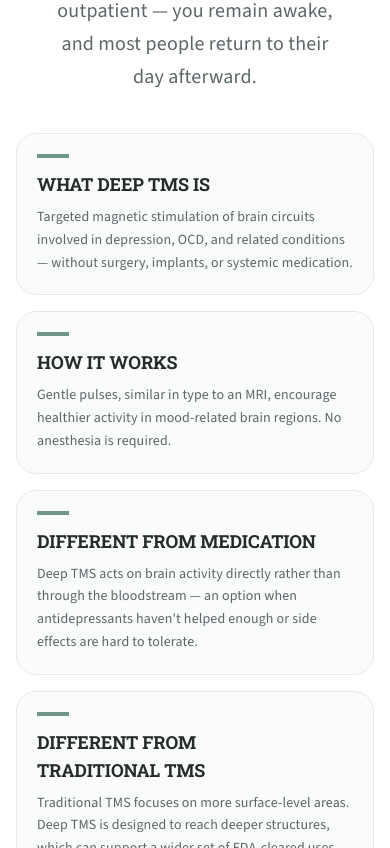
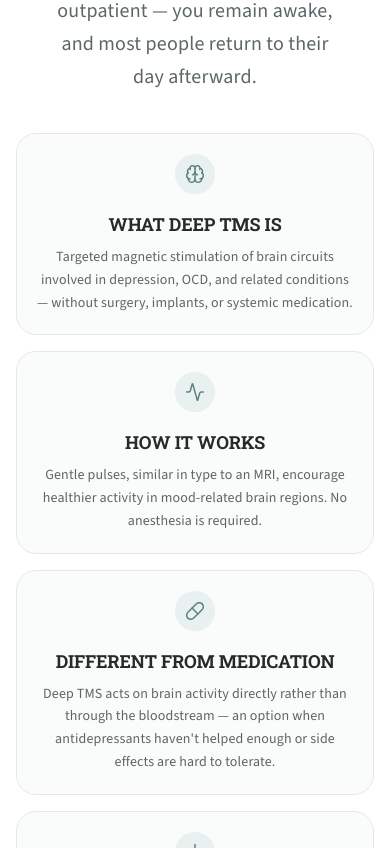
Before and after one commit to farahzahirdev/badlands-tms, a Next.js app: page / in a window 390 px wide. Shown: the part 9996-10844 px from the top of the page. Built offline with nearby package versions, Linux system fonts and the light colour scheme; a web font is replaced by a local one.

Commit message:
chore:add suitable icons on cards

```diff
--- a/src/components/Benefits.tsx
+++ b/src/components/Benefits.tsx
@@ -1,5 +1,23 @@
+import {
+  Brain,
+  Layers,
+  Cpu,
+  Pill,
+  Users,
+  ShieldCheck,
+  type LucideIcon,
+} from "lucide-react";
 import { copy } from "@/content/copy";
 import { Button } from "./Button";
+
+const benefitIcons: LucideIcon[] = [
+  Brain,
+  Layers,
+  Cpu,
+  Pill,
+  Users,
+  ShieldCheck,
+];
 
 export function Benefits() {
   return (
@@ -13,17 +31,22 @@ export function Benefits() {
         </div>
 
         <div className="mt-12 grid gap-5 sm:grid-cols-2 lg:mt-14 lg:grid-cols-3">
-          {copy.benefits.items.map((item, i) => (
+          {copy.benefits.items.map((item, i) => {
+            const Icon = benefitIcons[i] ?? Brain;
+            return (
               <article
                 key={item.title}
-              className="bl-fade-up rounded-card border border-bl-sage/15 bg-white p-6 shadow-soft"
+                className="bl-fade-up rounded-card border border-bl-sage/15 bg-white p-6 text-center shadow-soft sm:text-left"
                 style={{ animationDelay: `${i * 60}ms` }}
               >
-              <div className="mb-3 h-1 w-8 bg-bl-sage" aria-hidden />
+                <span className="mb-4 inline-flex h-10 w-10 items-center justify-center rounded-full bg-bl-sage-light text-bl-sage-deep">
+                  <Icon className="h-5 w-5" aria-hidden strokeWidth={1.75} />
+                </span>
                 <h3 className="text-lg text-bl-sage-deep">{item.title}</h3>
                 <p className="mt-2 text-sm leading-relaxed text-bl-slate">{item.body}</p>
               </article>
-          ))}
+            );
+          })}
         </div>
 
         <p className="text-small mx-auto mt-8 max-w-2xl text-center text-bl-slate/80">
--- a/src/components/WhatIsTms.tsx
+++ b/src/components/WhatIsTms.tsx
@@ -1,7 +1,16 @@
-import { Check } from "lucide-react";
+import {
+  Activity,
+  ArrowDownToLine,
+  Brain,
+  Check,
+  Pill,
+  type LucideIcon,
+} from "lucide-react";
 import { copy } from "@/content/copy";
 import { site } from "@/content/site";
 import { Button } from "./Button";
+
+const topicIcons: LucideIcon[] = [Brain, Activity, Pill, ArrowDownToLine];
 
 export function WhatIsTms() {
   return (
@@ -16,17 +25,22 @@ export function WhatIsTms() {
         </div>
 
         <div className="mt-10 grid gap-4 sm:grid-cols-2 lg:mt-12">
-          {copy.whatIsTms.topics.map((topic, i) => (
+          {copy.whatIsTms.topics.map((topic, i) => {
+            const Icon = topicIcons[i] ?? Brain;
+            return (
               <article
                 key={topic.title}
-              className="bl-fade-up rounded-card border border-bl-charcoal/8 bg-bl-mist/50 p-5 sm:p-6"
+                className="bl-fade-up rounded-card border border-bl-charcoal/8 bg-bl-mist/50 p-5 text-center sm:p-6 sm:text-left"
                 style={{ animationDelay: `${i * 60}ms` }}
               >
-              <div className="mb-3 h-1 w-8 bg-bl-sage" aria-hidden />
+                <span className="mb-4 inline-flex h-10 w-10 items-center justify-center rounded-full bg-bl-sage-light text-bl-sage-deep">
+                  <Icon className="h-5 w-5" aria-hidden strokeWidth={1.75} />
+                </span>
                 <h3 className="text-lg text-bl-charcoal">{topic.title}</h3>
                 <p className="mt-2 text-sm leading-relaxed text-bl-slate">{topic.body}</p>
               </article>
-          ))}
+            );
+          })}
         </div>
 
         <div className="mt-12 grid items-start gap-10 lg:mt-14 lg:grid-cols-2 lg:gap-12">
```
Lines whose indentation alone changed are shown as unchanged.
